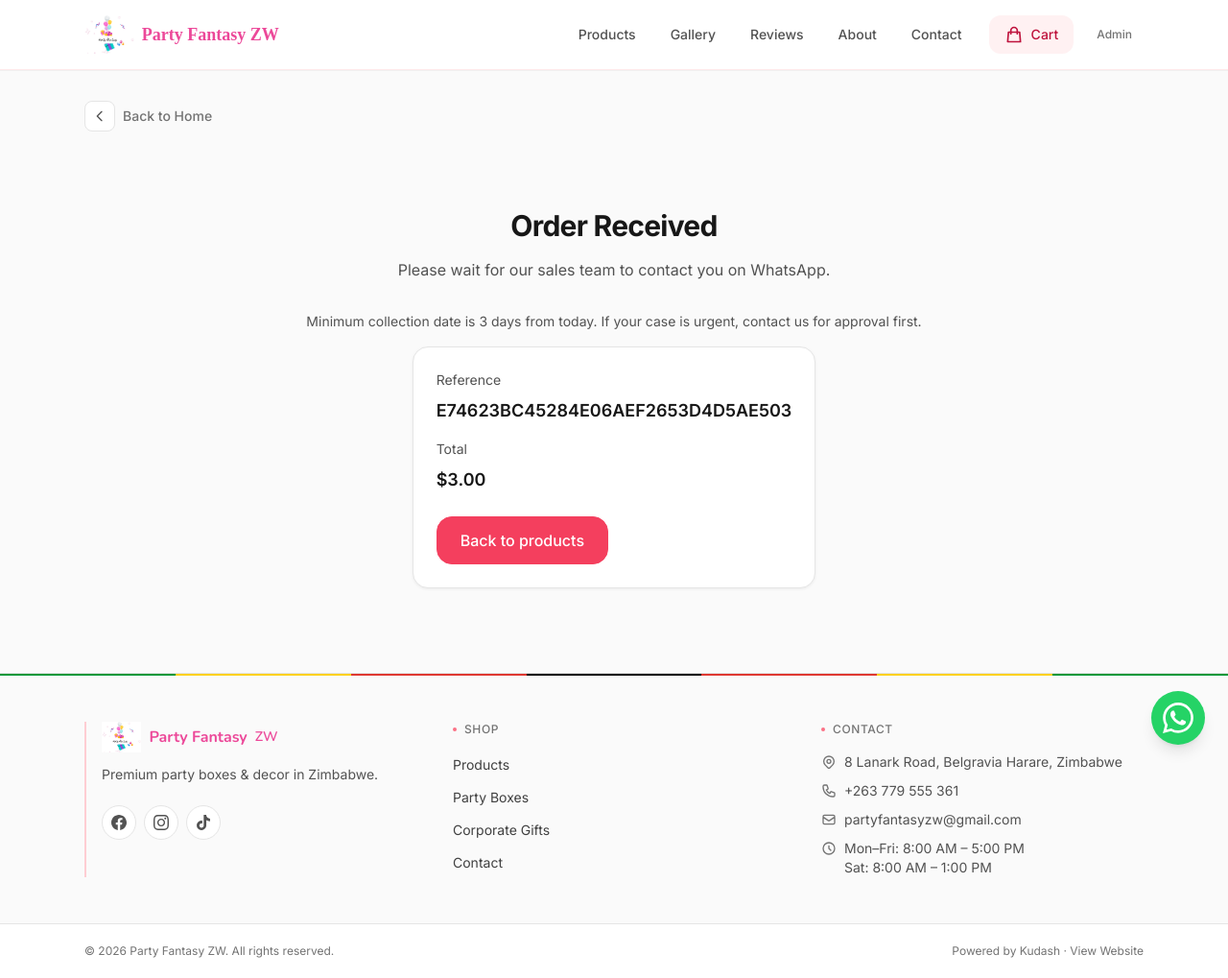
After one commit to kudakwashe-taderera/PartyFantasyZW, a Django app: page /order/E74623BC45284E06AEF2653D4D5AE503/received/ in a window 1280 px wide. The commit adds this page. Shown: the whole page at 96% size. Run offline with Django 5.2, Linux system fonts and the light colour scheme; data comes from the database, SQL or seed files in the repository; parts of the project's set-up code (start-up, migrations or seed data) failed here and were passed over; some libraries are stand-ins or nearby versions; some web fonts are replaced.

Commit message:
bypass ecocash

```diff
--- a/store/forms.py
+++ b/store/forms.py
@@ -1,4 +1,6 @@
 from django import forms
+from django.utils import timezone
+from datetime import timedelta
 
 
 TOY_PREFERENCE_CHOICES = [
@@ -27,12 +29,27 @@ class CheckoutForm(forms.Form):
     phone = forms.CharField(max_length=50, required=False, widget=forms.TextInput(attrs={"class": input_class}))
     email = forms.EmailField(required=False, widget=forms.EmailInput(attrs={"class": input_class}))
 
+    def __init__(self, *args, **kwargs):
+        super().__init__(*args, **kwargs)
+        # enforce HTML min on date picker so browser blocks earlier values
+        min_date = timezone.localdate() + timedelta(days=3)
+        self.fields["collection_date"].widget.attrs.setdefault("class", self.input_class)
+        self.fields["collection_date"].widget.attrs["min"] = min_date.isoformat()
+
     def clean(self):
         data = super().clean()
         method = data.get("delivery_method")
         address = data.get("delivery_address")
         if method == "delivery" and not address:
             self.add_error("delivery_address", "Delivery address is required for delivery.")
+        # additional validation on collection_date
+        collection_date = data.get("collection_date")
+        if collection_date:
+            min_date = timezone.localdate() + timedelta(days=3)
+            if collection_date < min_date:
+                raise forms.ValidationError(
+                    "Minimum collection date is 3 days from today. If urgent, contact us for approval first."
+                )
         return data
 
 
--- a/store/urls.py
+++ b/store/urls.py
@@ -9,6 +9,7 @@ urlpatterns = [
     path("cart/", views.cart_view, name="cart"),
     path("cart/add/<int:product_id>/", views.add_to_cart, name="add_to_cart"),
     path("checkout/", views.checkout, name="checkout"),
+    path("order/<str:reference>/received/", views.order_received, name="order_received"),
     path("payment/return/", views.payment_return, name="payment_return"),
     path("payment/<str:reference>/", views.payment_status, name="payment_status"),
     path("about/", views.about, name="about"),
--- a/store/views.py
+++ b/store/views.py
@@ -298,21 +298,26 @@ def checkout(request):
     items, subtotal = get_cart_items(request)
     if not items:
         return redirect("cart")
+
     setting = get_site_setting()
     delivery_fee_value = setting.delivery_fee
     pickup_total = subtotal
     delivery_total = subtotal + delivery_fee_value
+
     if request.method == "POST":
         form = CheckoutForm(request.POST)
         if form.is_valid():
             data = form.cleaned_data
+
             delivery_method = data.get("delivery_method")
             if delivery_method == "delivery":
                 delivery_fee = delivery_fee_value
             else:
                 delivery_fee = Decimal("0.00")
+
             total = subtotal + delivery_fee
             reference = uuid.uuid4().hex.upper()
+
             order = Order.objects.create(
                 reference=reference,
                 full_name=data.get("full_name") or "",
@@ -329,6 +334,7 @@ def checkout(request):
                 delivery_fee=delivery_fee,
                 total=total,
             )
+
             for item in items:
                 product = item["product"]
                 qty = item["qty"]
@@ -341,10 +347,63 @@ def checkout(request):
                     unit_price=unit_price,
                     line_total=line_total,
                 )
+
             save_cart(request, get_cart(request))
-            return redirect("payment_status", reference=order.reference)
+
+            # -----------------------------
+            # BYPASS PAYNOW FOR NOW:
+            # Send order to WhatsApp sales team
+            # -----------------------------
+            if whatsapp.is_configured():
+                lines = [
+                    "NEW ORDER (Payment Later) 🟡",
+                    f"Ref: {order.reference}",
+                    f"Name: {order.full_name or '-'}",
+                    f"Phone: {order.phone or '-'}",
+                    f"Email: {order.email or '(not provided)'}",
+                    f"Theme: {order.theme or '-'}",
+                    f"Child: {order.child_name or '-'}",
+                    f"Age: {order.age or '-'}",
+                    f"Collection date: {order.collection_date or '-'}",
+                    f"Toy preference: {order.toy_preference or '-'}",
+                    f"Delivery: {order.delivery_method or '-'}",
+                    f"Address: {order.delivery_address or '-'}",
+                    "",
+                    "Items:",
+                ]
+
+                for oi in order.items.all():
+                    lines.append(f"- {oi.product.name} x{oi.qty} = $ {oi.line_total}")
+
+                lines.extend([
+                    "",
+                    f"Subtotal: $ {order.subtotal}",
+                    f"Delivery: $ {order.delivery_fee}",
+                    f"Total: $ {order.total}",
+                    "",
+                    "Customer message: Please confirm order on WhatsApp. Payment will be arranged after confirmation.",
+                ])
+
+                msg = "\n".join(lines)
+
+                try:
+                    whatsapp.send_text(settings.WA_ADMIN_TO, msg)
+                except Exception:
+                    pass
+
+            # previously we used messages to inform the user, but that caused
+            # the same notices to appear on cart/other pages later.  Instead we
+            # render the information directly on the order_received template.
+
+            # Clear cart so they don't accidentally resubmit
+            clear_cart(request)
+
+            # Redirect to new order-received page instead of payment flow
+            return redirect("order_received", reference=order.reference)
+
     else:
         form = CheckoutForm()
+
     context = {
         "form": form,
         "items": items,
@@ -355,6 +414,12 @@ def checkout(request):
         "paynow_configured": paynow.is_configured(),
     }
     return render(request, "checkout.html", context)
+
+
+
+def order_received(request, reference):
+    order = get_object_or_404(Order, reference=reference)
+    return render(request, "order_received.html", {"order": order})
 
 
 def payment_return(request):
--- /dev/null
+++ b/templates/order_received.html
@@ -0,0 +1,22 @@
+{% extends "base.html" %}
+{% block title %}Order Received · Party Fantasy ZW{% endblock %}
+
+{% block content %}
+<section class="py-10 sm:py-14 text-center">
+    <h1 class="text-2xl sm:text-3xl font-bold text-neutral-900 tracking-tight mb-4">Order Received</h1>
+    <p class="text-neutral-600 mb-8">Please wait for our sales team to contact you on WhatsApp.</p>
+    <p class="text-neutral-600 mb-4 text-sm">Minimum collection date is 3 days from today. If your case is urgent, contact us for approval first.</p>
+
+    <div class="inline-block text-left bg-white rounded-2xl border border-neutral-200 shadow-[0_1px_3px_rgba(0,0,0,0.06)] p-6">
+        <p class="text-sm text-neutral-600 mb-2">Reference</p>
+        <p class="font-semibold text-lg text-neutral-900 mb-4">{{ order.reference }}</p>
+
+        <p class="text-sm text-neutral-600 mb-2">Total</p>
+        <p class="font-semibold text-lg text-neutral-900 mb-6">${{ order.total }}</p>
+
+        <a href="{% url 'product_list' %}" class="inline-flex items-center justify-center px-6 py-3 rounded-2xl font-medium text-white bg-rose-500 hover:bg-rose-600 border border-rose-500 transition-colors">
+            Back to products
+        </a>
+    </div>
+</section>
+{% endblock %}
```
Also changed, not shown: templates/checkout.html (+6 -1 lines).
